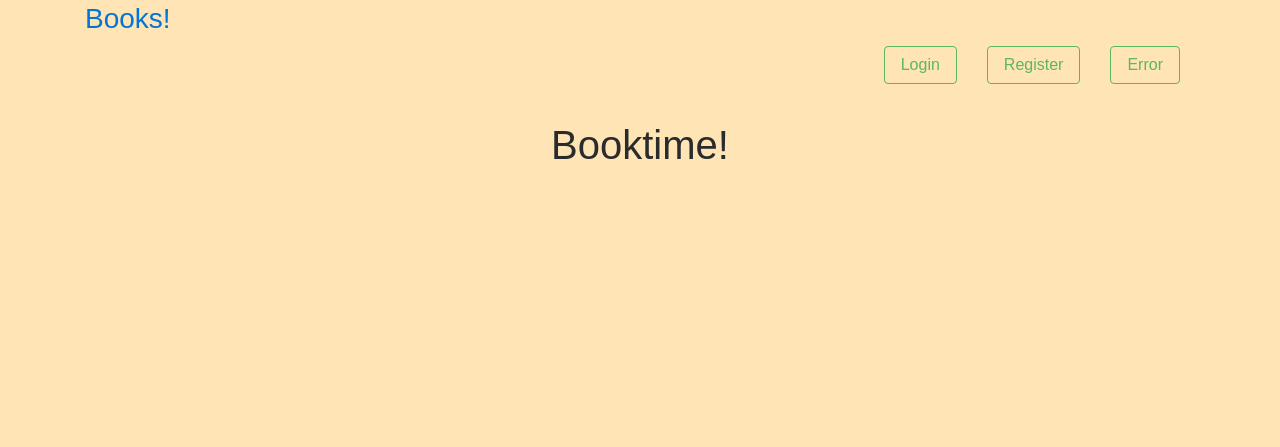
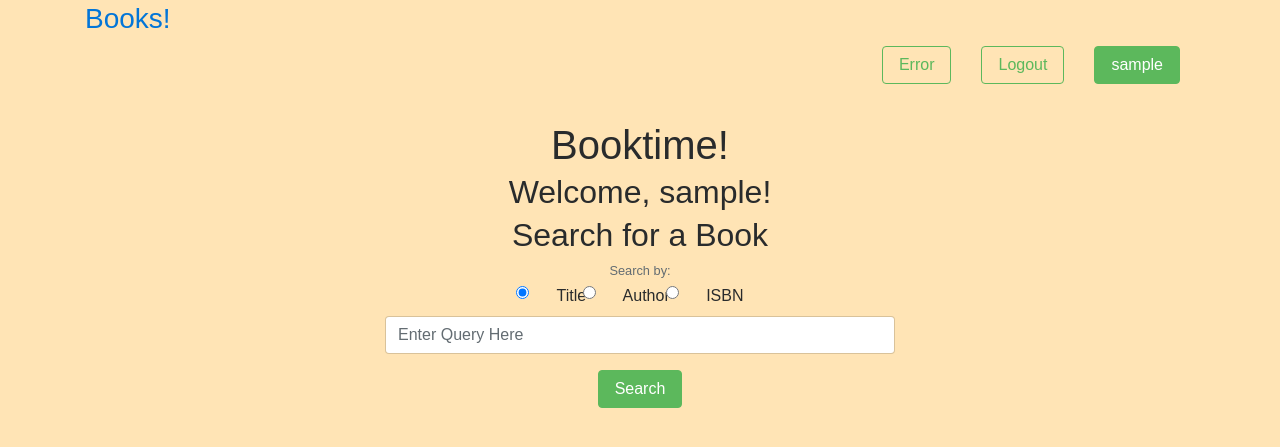
Before and after one commit to baden119/project1, a Flask app: template templates/index.html in a window 1280 px wide. Shown: the top 447 px of the page. Run offline with Flask 2, Linux system fonts and the light colour scheme; the template is opened without the code that fills it: most values are stand-ins (such as "Sample title", 1, 10 or a date in 2020); some libraries are stand-ins or nearby versions.

Commit message:
Import created, registration complete, search and results created but incomplete.

```diff
--- a/application.py
+++ b/application.py
@@ -37,7 +37,20 @@ def match_check(password, confirmation):
 @app.route("/")
 def index():
 
-    return render_template("index.html")
+    # Login Required, redirect to /login if no session.
+    if session.get("user_id") is None:
+            return redirect("/login")
+
+    # Get user info from users table in database
+    user_info = db.execute("SELECT * FROM users WHERE id = :user_id",
+                            {"user_id":session["user_id"]}).fetchone()
+
+    return render_template("index.html", username=user_info.username)
+
+@app.route("/error")
+def error():
+
+    return render_template("error.html", error="Error Button Pushed.")
 
 @app.route("/login", methods=["GET", "POST"])
 def login():
@@ -50,44 +63,41 @@ def login():
     # User reached route via POST (as by submitting a form via POST)
     if request.method == "POST":
 
-        username=request.form.get("username")
+        username = request.form.get("username")
         password = request.form.get("password")
 
         # Query database for username
-        rows = db.execute("SELECT * FROM users WHERE username = :username",
+        user_data = db.execute("SELECT * FROM users WHERE username = :username",
                           {"username":username}).fetchone()
-        if rows is None:
+
+        # Ensure username exists and password is correct
+        if user_data is None:
             return render_template("error.html", error="Invalid Username")
 
-        print(type(rows))
-        print()
-        print(rows)
-
-
-        print(f"{rows.id}")
-        print(f"{rows.password}")
-
-        # # Ensure username exists and password is correct
-        # if len(rows) != 1 or not check_password_hash(rows[0]["hash"], request.form.get("password")):
-        #     return apology("invalid username and/or password", 400)
+        # Check that passwords match
+        if not (match_check(password, user_data.password)):
+            return render_template("error.html", error="Wrong Password")
 
         # Remember which user has logged in
-        session["user_id"] = rows.id
-
-
-        # Get user info from users table in database
-        user_info = db.execute("SELECT * FROM users WHERE id = :user_id",
-                                {"user_id":session["user_id"]}).fetchone()
-        print("user info:")
-        print(f"{user_info.id}")
-        print(f"{user_info.username}")
-        print(f"{user_info.password}")
+        session["user_id"] = user_data.id
 
         # Redirect user to home page
         return redirect("/")
 
     else:
         return render_template("login.html")
+
+@app.route("/search", methods=["GET", "POST"])
+def search():
+
+    user_info = db.execute("SELECT * FROM users WHERE id = :user_id",
+                            {"user_id":session["user_id"]}).fetchone()
+
+    query=request.form.get("query_data")
+    criteria=request.form.get("criteria")
+
+    return render_template("results.html", query=query, criteria=criteria, username=user_info.username)
+
 
 @app.route("/register", methods=["GET", "POST"])
 def register():
@@ -110,29 +120,25 @@ def register():
 
         # Check username availability in database
         unavailable = db.execute("SELECT * FROM users WHERE username = :username",
-                        {"username":username})
+                        {"username":username}).fetchone()
+
         if unavailable:
             return render_template("error.html", error="Username Already Exists")
 
         # Insert new user into database, storing plaintext
-        result = db.execute("INSERT INTO users (username, password) VALUES(:username, :password)",
-                    {"username":username, "password":password})
+        db.execute("INSERT INTO users (username, password) VALUES(:username, :password)",
+                {"username":username, "password":password})
 
         db.commit()
 
-        # # Log user in
-        # rows = db.execute("SELECT * FROM users WHERE username = :username",
-        #                   username=request.form.get("username"))
-        #
-        # session["user_id"] = rows[0]["id"]
+        # Log user in
+        user_data = db.execute("SELECT * FROM users WHERE username = :username",
+                          {"username":username}).fetchone()
+
+        session["user_id"] = user_data.id
 
         # Redirect user to home page
         return redirect("/")
 
     else:
         return render_template("register.html")
-
-@app.route("/error")
-def error():
-
-    return render_template("error.html", error="Error Button Pushed.")
--- a/templates/error.html
+++ b/templates/error.html
@@ -7,7 +7,7 @@
 <nav>
   <a class="navbar-brand" href="/"><h3>Books!<h3></a>
   <ul>
-    <li><a class="btn btn-outline-success" href="#" role="button">Login</a></li>
+    <li><a class="btn btn-outline-success" href="/login" role="button">Login</a></li>
     <li><a class="btn btn-outline-success" href="/register" role="button">Register</a></li>
     <li><a class="btn btn-outline-success" href="/register" role="button">Link</a></li>
   </ul>
--- a/templates/index.html
+++ b/templates/index.html
@@ -7,13 +7,49 @@
 <nav>
   <a class="navbar-brand" href="#"><h3>Books!<h3></a>
   <ul>
-    <li><a class="btn btn-outline-success" href="/login" role="button">Login</a></li>
-    <li><a class="btn btn-outline-success" href="/register" role="button">Register</a></li>
     <li><a class="btn btn-outline-success" href="/error" role="button">Error</a></li>
+    <li><a class="btn btn-outline-success" href="/login" role="button">Logout</a></li>
+    <li><a class="btn btn-success" href="#" role="button">{{username}}</a></li>
   </ul>
 </nav>
 
+<div class="container">
+  <h1>Booktime!</h1>
 
-<h1>Booktime!</h1>
+  <h2>Welcome, {{username}}!</h2>
 
-{% endblock %}
+  <div class="container">
+    <div class="row justify-content-center">
+      <div class="col-lg-6 col-xs-12">
+        <h2>Search for a Book</h2>
+        <form action="{{ url_for('search') }}" method="post">
+          <small id="criteria_help" class="form-text text-muted">Search by:</small>
+            <div class="form-check form-check-inline">
+              <input class="form-check-input" type="radio" name="criteria" id="criteria_title" value="title" checked>
+              <label class="form-check-label" for="criteria_title">Title</label>
+            </div>
+            <div class="form-check form-check-inline">
+              <input class="form-check-input" type="radio" name="criteria" id="criteria_author" value="author">
+              <label class="form-check-label" for="criteria_author">Author</label>
+            </div>
+            <div class="form-check form-check-inline">
+              <input class="form-check-input" type="radio" name="criteria" id="criteria_isbn" value="isbn">
+              <label class="form-check-label" for="criteria_isbn">ISBN</label>
+            </div>
+
+            <div class="form-group">
+                <input class="form-control" name="query_data" placeholder="Enter Query Here">
+            </div>
+
+            <div class="form-group">
+                <button class="btn btn-success">Search</button>
+            </div>
+        </form>
+      </div>
+    </div>
+  </div>
+
+
+
+  {% endblock %}
+</div>
```
Also changed, not shown: import.py (added, +27 -0 lines), templates/login.html (+6 -4 lines), templates/register.html (+5 -2 lines), templates/results.html (added, +24 -0 lines), 1 other file.
